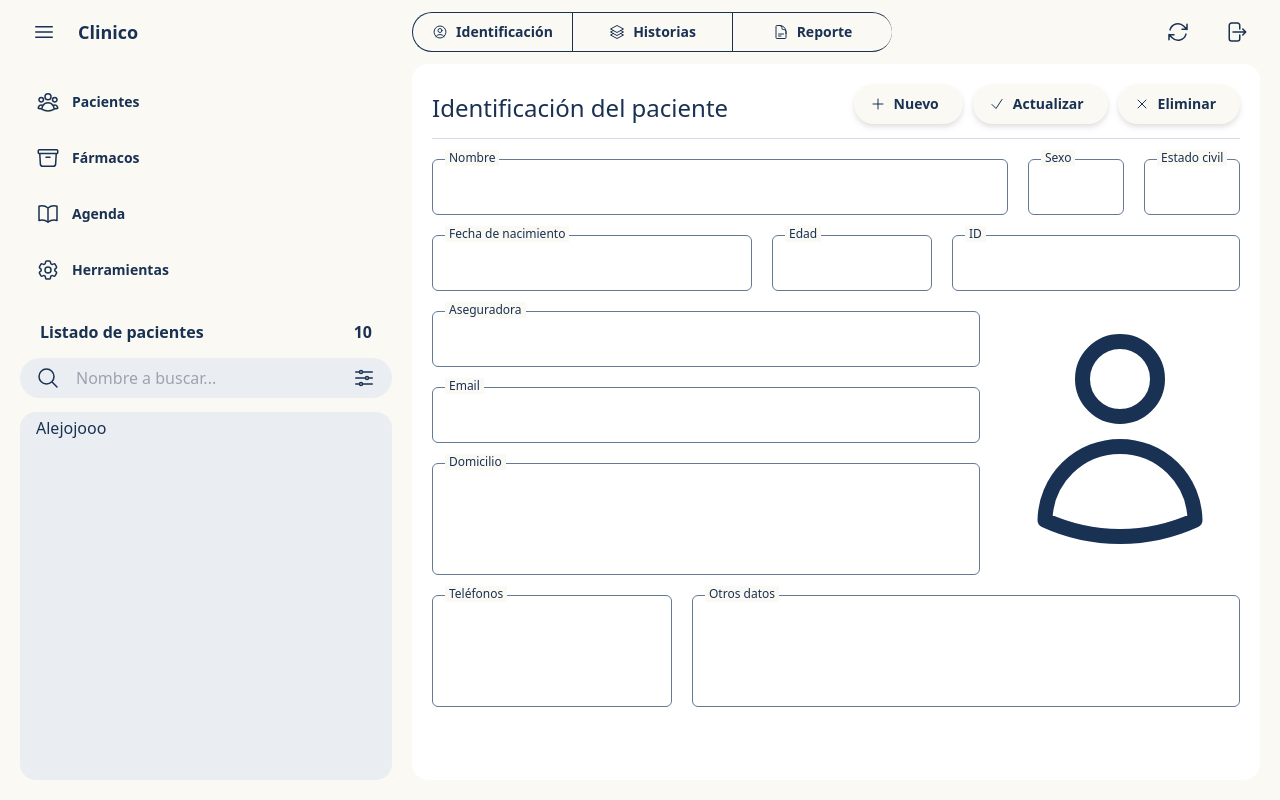
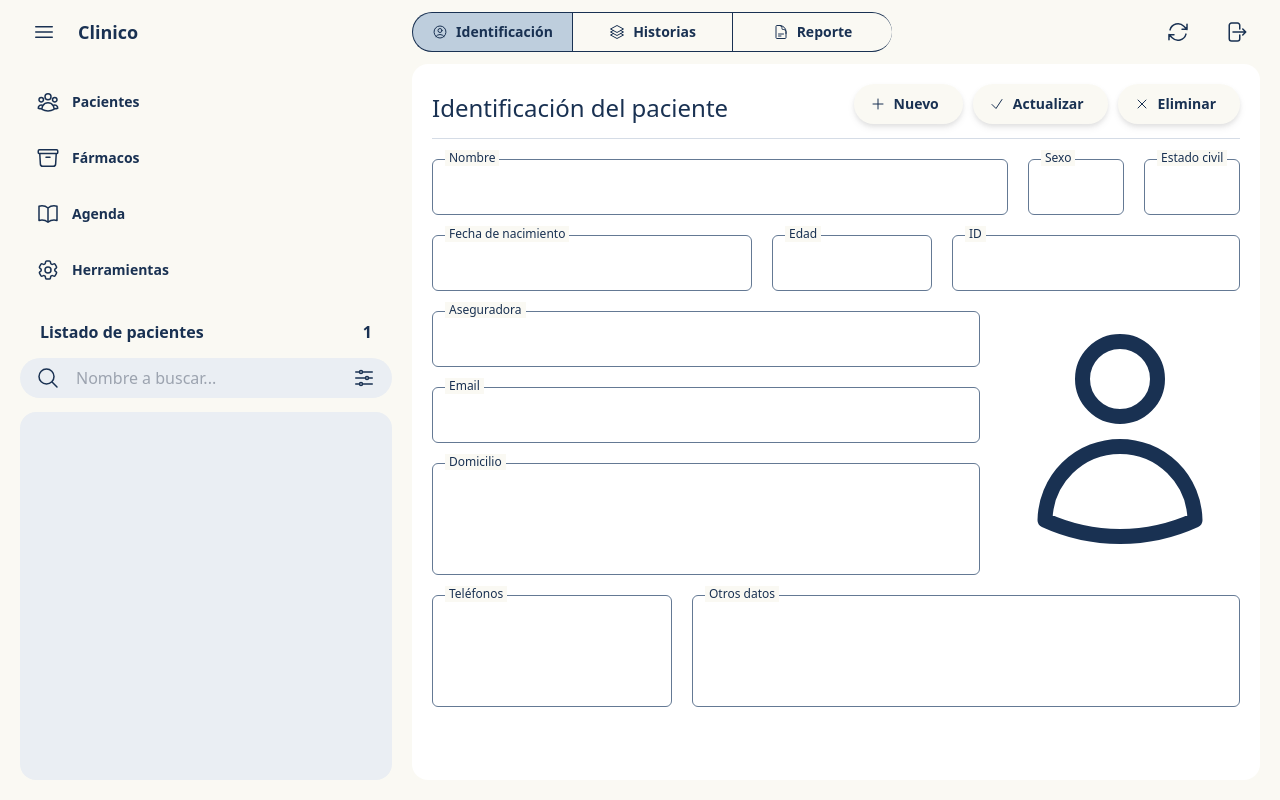
Before and after one commit to Alejojooo/clinico-app, a React (Vite) app: page / in a window 1280 px wide. Built offline with nearby package versions, Linux system fonts and the light colour scheme; a web font is replaced by a local one.

Commit message:
feat: selección de sección

```diff
--- a/src/main/index.js
+++ b/src/main/index.js
@@ -2,7 +2,7 @@ import { app, shell, BrowserWindow, ipcMain } from 'electron'
 import { join } from 'path'
 import { electronApp, optimizer, is } from '@electron-toolkit/utils'
 import icon from '../../resources/icon.png?asset'
-import { newPatient } from './services/patientService.js'
+import { newPatient, getPatients, getPatientById } from './services/patientService.js'
 
 function createWindow() {
   // Create the browser window.
@@ -75,3 +75,5 @@ app.on('window-all-closed', () => {
 // code. You can also put them in separate files and require them here.
 import('./database.js')
 ipcMain.handle('patient:new', newPatient)
+ipcMain.handle('patient:getAll', getPatients)
+ipcMain.handle('patient:getOne', getPatientById)
--- a/src/preload/index.js
+++ b/src/preload/index.js
@@ -3,7 +3,9 @@ import { electronAPI } from '@electron-toolkit/preload'
 
 // Custom APIs for renderer
 const database = {
-  newPatient: (patient) => ipcRenderer.invoke('patient:new', patient)
+  newPatient: (patient) => ipcRenderer.invoke('patient:new', patient),
+  getPatients: () => ipcRenderer.invoke('patient:getAll'),
+  getPatientById: (id) => ipcRenderer.invoke('patient:getOne', id)
 }
 
 // Use `contextBridge` APIs to expose Electron APIs to
--- a/src/renderer/src/App.jsx
+++ b/src/renderer/src/App.jsx
@@ -3,13 +3,39 @@ import Content from './components/Content'
 import SideView from './components/SideView'
 import MainView from './components/MainView'
 import PatientForm from './components/PatientForm'
+import RecordList from './components/RecordList'
+import RecordListTitle from './components/RecordListTitle'
+import SearchBar from './components/SearchBar'
+import Record from './components/Record'
+import ModulesLayout from './components/ModulesLayout'
+import SectionsLayout from './components/SectionsLayout'
+import { useState } from 'react'
 
 function App() {
+  const [patients, setPatients] = useState([{}])
+
+  const getPatients = async () => {
+    const newPatients = await window.database.getPatients()
+    setPatients(newPatients)
+    console.log(newPatients)
+  }
+
   return (
     <div className="flex h-screen w-screen flex-col bg-primary text-accent">
-      <TopAppBar></TopAppBar>
+      <TopAppBar>
+        <SectionsLayout></SectionsLayout>
+      </TopAppBar>
       <Content>
-        <SideView></SideView>
+        <SideView>
+          <ModulesLayout></ModulesLayout>
+          <RecordListTitle title="Listado de pacientes" length={patients.length}></RecordListTitle>
+          <SearchBar></SearchBar>
+          <RecordList>
+            {patients.map((patient) => (
+              <Record key={patient._id} name={patient.name}></Record>
+            ))}
+          </RecordList>
+        </SideView>
         <MainView>
           <PatientForm></PatientForm>
         </MainView>
--- /dev/null
+++ b/src/renderer/src/components/ModulesLayout.jsx
@@ -0,0 +1,19 @@
+import ModuleButton from './ModuleButton'
+
+import {
+  UserGroupIcon,
+  ArchiveBoxIcon,
+  BookOpenIcon,
+  Cog6ToothIcon
+} from '@heroicons/react/24/outline'
+
+export default function ModulesLayout() {
+  return (
+    <nav className="flex h-fit w-full flex-col">
+      <ModuleButton name="Pacientes" icon={<UserGroupIcon className="size-6" />}></ModuleButton>
+      <ModuleButton name="Fármacos" icon={<ArchiveBoxIcon className="size-6" />}></ModuleButton>
+      <ModuleButton name="Agenda" icon={<BookOpenIcon className="size-6" />}></ModuleButton>
+      <ModuleButton name="Herramientas" icon={<Cog6ToothIcon className="size-6" />}></ModuleButton>
+    </nav>
+  )
+}
--- a/src/renderer/src/components/NavigationSection.jsx
+++ /dev/null
@@ -1,27 +0,0 @@
-import NavigationButton from './NavigationButton'
-import {
-  UserGroupIcon,
-  ArchiveBoxIcon,
-  BookOpenIcon,
-  Cog6ToothIcon
-} from '@heroicons/react/24/outline'
-
-export default function NavigationSection() {
-  return (
-    <nav className="flex h-fit w-full flex-col">
-      <NavigationButton
-        name="Pacientes"
-        icon={<UserGroupIcon className="size-6" />}
-      ></NavigationButton>
-      <NavigationButton
-        name="Fármacos"
-        icon={<ArchiveBoxIcon className="size-6" />}
-      ></NavigationButton>
-      <NavigationButton name="Agenda" icon={<BookOpenIcon className="size-6" />}></NavigationButton>
-      <NavigationButton
-        name="Herramientas"
-        icon={<Cog6ToothIcon className="size-6" />}
-      ></NavigationButton>
-    </nav>
-  )
-}
--- /dev/null
+++ b/src/renderer/src/components/SectionButton.jsx
@@ -0,0 +1,21 @@
+import PropTypes from 'prop-types'
+
+export default function SegmentedButton({ label, icon, rounded, isActive = false, onClick }) {
+  return (
+    <button
+      className={`flex h-10 w-40 flex-row items-center justify-center gap-2 border-y border-accent px-3 py-2.5 transition-colors hover:bg-secondary-light focus:bg-tertiary ${rounded && rounded.search(/left/) ? 'rounded-r-full border-r' : rounded && rounded.search(/right/) ? 'rounded-l-full border-l' : ''} ${isActive ? 'bg-tertiary' : ''}`}
+      onClick={onClick}
+    >
+      {icon}
+      <span className="text-sm font-semibold">{label}</span>
+    </button>
+  )
+}
+
+SegmentedButton.propTypes = {
+  label: PropTypes.string.isRequired,
+  icon: PropTypes.element.isRequired,
+  rounded: PropTypes.string,
+  isActive: PropTypes.bool,
+  onClick: PropTypes.func
+}
--- /dev/null
+++ b/src/renderer/src/components/SectionsLayout.jsx
@@ -0,0 +1,32 @@
+import SectionButton from './SectionButton'
+import { UserCircleIcon, Square3Stack3DIcon, DocumentTextIcon } from '@heroicons/react/24/outline'
+import { useState } from 'react'
+
+export default function SectionsLayout() {
+  const [activeIndex, setActiveIndex] = useState(0)
+
+  return (
+    <div className="flex flex-row divide-x py-1">
+      <SectionButton
+        label="Identificación"
+        icon={<UserCircleIcon className="size-4" />}
+        rounded="left"
+        isActive={activeIndex === 0}
+        onClick={() => setActiveIndex(0)}
+      ></SectionButton>
+      <SectionButton
+        label="Historias"
+        icon={<Square3Stack3DIcon className="size-4" />}
+        isActive={activeIndex === 1}
+        onClick={() => setActiveIndex(1)}
+      ></SectionButton>
+      <SectionButton
+        label="Reporte"
+        icon={<DocumentTextIcon className="size-4" />}
+        rounded="right"
+        isActive={activeIndex === 2}
+        onClick={() => setActiveIndex(2)}
+      ></SectionButton>
+    </div>
+  )
+}
--- a/src/renderer/src/components/SegmentedButton.jsx
+++ /dev/null
@@ -1,21 +0,0 @@
-import PropTypes from 'prop-types'
-
-export default function SegmentedButton({ label, icon, rounded }) {
-  let buttonClassName =
-    'flex flex-row justify-center items-center gap-2 px-3 py-2.5 h-10 w-40 border-y border-accent hover:bg-secondary-light focus:bg-tertiary transition-colors'
-  if (rounded && rounded.search(/left/)) buttonClassName += ' border-r rounded-r-full'
-  if (rounded && rounded.search(/right/)) buttonClassName += ' border-l rounded-l-full'
-
-  return (
-    <button className={buttonClassName}>
-      {icon}
-      <span className="text-sm font-semibold">{label}</span>
-    </button>
-  )
-}
-
-SegmentedButton.propTypes = {
-  label: PropTypes.string.isRequired,
-  icon: PropTypes.element.isRequired,
-  rounded: PropTypes.string
-}
--- a/src/renderer/src/components/SideView.jsx
+++ b/src/renderer/src/components/SideView.jsx
@@ -1,18 +1,13 @@
-import NavigationSection from './NavigationSection'
-import RecordList from './RecordList'
-import RecordListTitle from './RecordListTitle'
-import SearchBar from './SearchBar'
-import Record from './Record'
+import PropTypes from 'prop-types'
 
-export default function SideView() {
+export default function SideView({ children }) {
   return (
     <aside className="mt-2.5 flex w-[30%] flex-col items-center justify-start gap-3.5">
-      <NavigationSection></NavigationSection>
-      <RecordListTitle title="Listado de pacientes" length={10}></RecordListTitle>
-      <SearchBar></SearchBar>
-      <RecordList>
-        <Record name="Alejojooo"></Record>
-      </RecordList>
+      {children}
     </aside>
   )
 }
+
+SideView.propTypes = {
+  children: PropTypes.node
+}
--- a/src/renderer/src/components/TopAppBar.jsx
+++ b/src/renderer/src/components/TopAppBar.jsx
@@ -1,16 +1,12 @@
+import PropTypes from 'prop-types'
 import IconButton from './IconButton.jsx'
-import SegmentedButton from './SegmentedButton.jsx'
-
 import {
   Bars3Icon,
   ArrowPathIcon,
-  ArrowRightStartOnRectangleIcon,
-  UserCircleIcon,
-  Square3Stack3DIcon,
-  DocumentTextIcon
+  ArrowRightStartOnRectangleIcon
 } from '@heroicons/react/24/outline'
 
-export default function TopAppBar() {
+export default function TopAppBar({ children }) {
   return (
     <header className="flex h-16 w-screen flex-row items-center justify-start gap-5 px-5">
       <div className="flex w-[30%] flex-row items-center justify-start gap-2.5">
@@ -18,22 +14,7 @@ export default function TopAppBar() {
         <h1 className="text-lg font-semibold">Clinico</h1>
       </div>
       <div className="flex flex-grow flex-row items-center justify-between">
-        <div className="flex flex-row divide-x py-1">
-          <SegmentedButton
-            label="Identificación"
-            icon={<UserCircleIcon className="size-4" />}
-            rounded="left"
-          ></SegmentedButton>
-          <SegmentedButton
-            label="Historias"
-            icon={<Square3Stack3DIcon className="size-4" />}
-          ></SegmentedButton>
-          <SegmentedButton
-            label="Reporte"
-            icon={<DocumentTextIcon className="size-4" />}
-            rounded="right"
-          ></SegmentedButton>
-        </div>
+        {children}
         <div className="flex flex-row gap-2.5">
           <IconButton icon={<ArrowPathIcon className="size-6" />}></IconButton>
           <IconButton icon={<ArrowRightStartOnRectangleIcon className="size-6" />}></IconButton>
@@ -42,3 +23,7 @@ export default function TopAppBar() {
     </header>
   )
 }
+
+TopAppBar.propTypes = {
+  children: PropTypes.node
+}
```
Also changed, not shown: src/main/services/patientService.js (+10 -0 lines), src/renderer/src/components/ModuleButton.jsx (renamed from src/renderer/src/components/NavigationButton.jsx).
